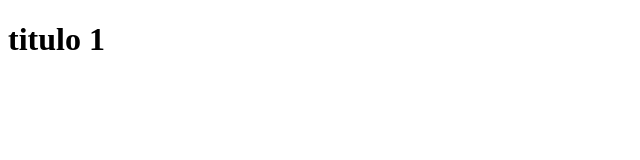
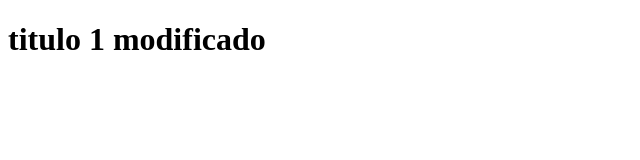
Before and after one commit to davidbaosr/proyect1, a plain HTML site: page index.html in a window 1280 px wide. Shown: the whole page, without its empty margins (0-640 px from the left). Drawn offline with Linux system fonts and the light colour scheme.

Commit message:
modificacion de titulo

```diff
--- a/index.html
+++ b/index.html
@@ -7,6 +7,6 @@
     <title>demo git</title>
 </head>
 <body>
-    <h1>titulo 1</h1>
+    <h1>titulo 1 modificado</h1>
 </body>
 </html>
```
